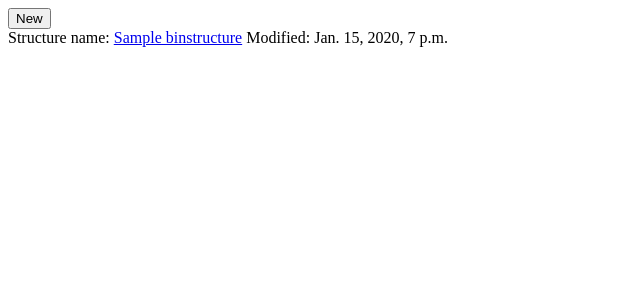
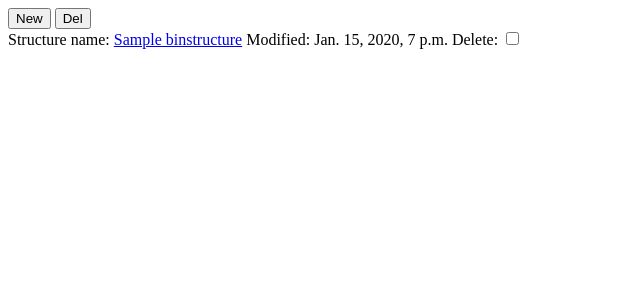
Before and after one commit to jaeminhwang-debug/test, a Django app: page /structure/ in a window 1280 px wide. Shown: the top 300 px of the page, without its empty margins (0-640 px from the left). Run offline with Django 3.2, Linux system fonts and the light colour scheme; tables that the repository leaves empty hold one stand-in row (values such as "Sample post").

Commit message:
Add delete function

```diff
--- a/django_plotly/graph/forms.py
+++ b/django_plotly/graph/forms.py
@@ -1,9 +1,9 @@
 from django import forms
 from .models import *
 
-def get_binstructure_formset():
+def get_binstructure_formset(data=None):
     FormSetClass = forms.modelformset_factory(model=BinStructure, exclude=[], can_delete=True, extra=0)
-    return FormSetClass()
+    return FormSetClass(data=data)
 
 def get_binfield_formset(data=None, initial=None, empty=True, extra=1):
     FormSetClass = forms.modelformset_factory(model=BinField, exclude=['bs'], extra=extra)
--- /dev/null
+++ b/django_plotly/graph/static/graph/style.css
@@ -0,0 +1,3 @@
+.no_display {
+    display:none;
+}
--- a/django_plotly/graph/templates/graph/structure.html
+++ b/django_plotly/graph/templates/graph/structure.html
@@ -1,4 +1,6 @@
 <!DOCTYPE html>
+{% load static %}
+<link rel="stylesheet" type="text/css" href="{% static 'graph/style.css' %}">
 <html>
     <head>
         <meta charset="utf-8">
@@ -8,12 +10,24 @@
         <form action="" method="post">
             {% csrf_token %}
             <input type="submit" name="submit_new" value="New">
+            <input type="submit" name="submit_del" value="Del">
             {{ bs_formset.management_form }}
-			{% for form in bs_formset %}
+            {% for form in bs_formset %}
+
+                <!-- Add hidden non-blank fields for validation -->
+                <span class='no_display'>
+                {{ form.id }}
+                {{ form.name }}
+                </span>
+
                 <br>
                 <label>Structure name: </label>
                 <a href="{{ form.id.value }}/field/">{{ form.name.value }}</a>
                 <label>Modified: {{ form.modified.value }}</label>
+                <label>Delete: </label>
+                {% if bs_formset.can_delete %}
+                    {{ form.DELETE }}
+                {% endif %}
 			{% endfor %}
         </form>
     </body>
--- a/django_plotly/graph/views.py
+++ b/django_plotly/graph/views.py
@@ -10,12 +10,24 @@ def structure_list(request):
     if request.method == 'POST':
         if 'submit_new' in request.POST:
             response = redirect('field_list')
+        elif 'submit_del' in request.POST:
+            response = _del_structure(request)
         else:
             response = HttpResponse('Undefined')
     else:
         bs_formset = get_binstructure_formset()
         response = render(request, 'graph/structure.html', {'bs_formset': bs_formset})
     return response
+
+def _del_structure(request):
+    bs_formset = get_binstructure_formset(data=request.POST)
+    bs_formset.full_clean() # To access to form.cleaned_data
+    for form in bs_formset:
+        if form.cleaned_data['DELETE']:
+            bs = form.save(commit=False)
+            bs.delete()
+
+    return HttpResponse('Del')
 
 def field_list(request, bs_id=0):
     if request.method == 'POST':
```
Also changed, not shown: 1 other file.
